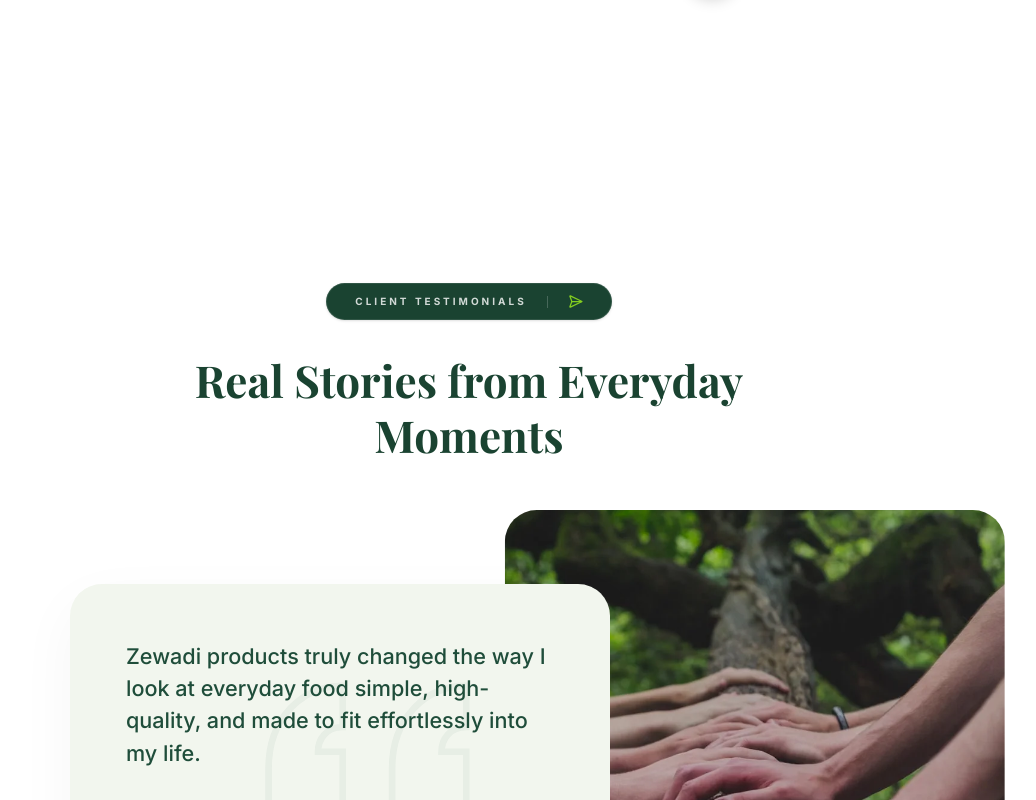
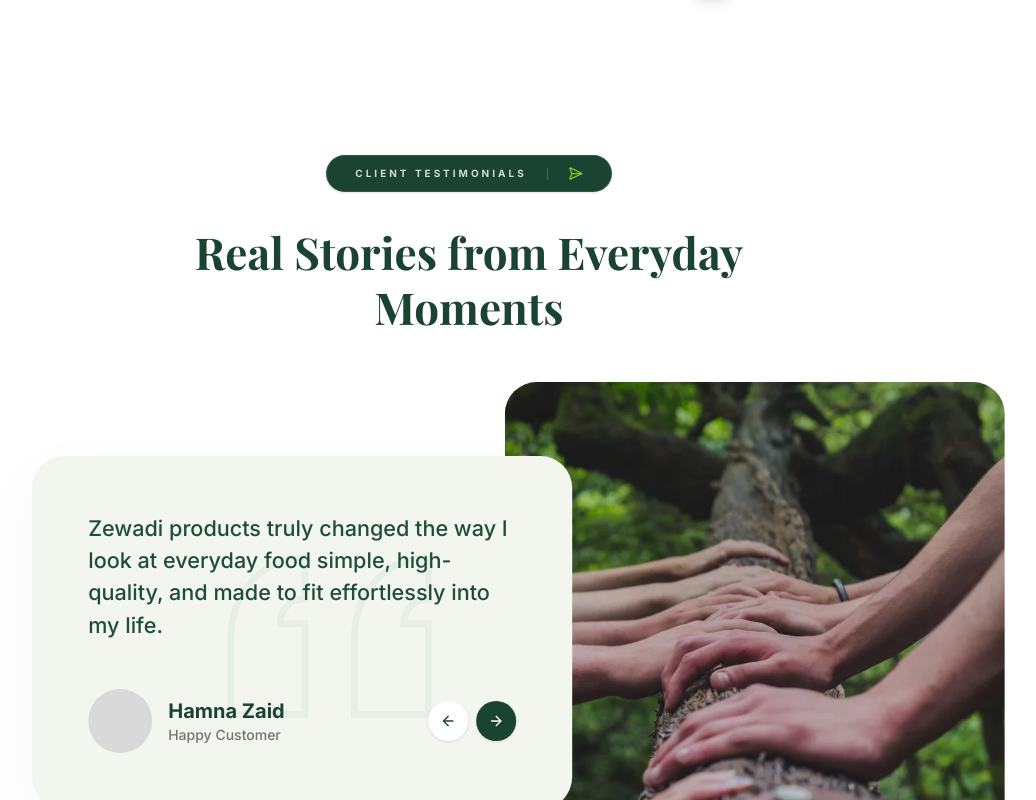
Before and after one commit to teambrandbook/new-zewadi, a Next.js app: page /about in a window 1280 px wide. Shown: the part 2600-3400 px from the top of the page, without its empty margins (171-1207 px from the left). Built offline with nearby package versions, Linux system fonts and the light colour scheme.

Commit message:
about us and faq page bug fixing

```diff
--- a/src/components/about-us/about.tsx
+++ b/src/components/about-us/about.tsx
@@ -276,8 +276,8 @@ export default function About() {
                 { clipPath: "inset(0% 100% 0% 0%)" },
                 {
                     clipPath: "inset(0% 0% 0% 0%)",
-                    duration: 1.2,
-                    stagger: 0.2,
+                    duration: 1.176,
+                    stagger: 0.196,
                     ease: "power3.out",
                     scrollTrigger: {
                         trigger: ".approach-steps-container",
@@ -289,18 +289,19 @@ export default function About() {
             const testimonialTl = gsap.timeline({
                 scrollTrigger: {
                     trigger: ".testimonial-section",
-                    start: "top 75%"
+                    start: "top 68%",
+                    once: true,
                 }
             });
 
             testimonialTl.fromTo(".testimonial-heading",
                 { opacity: 0, y: 30 },
-                { opacity: 1, y: 0, duration: 1, ease: "power3.out" }
+                { opacity: 1, y: 0, duration: 1.4, ease: "power2.out" }
             )
             .fromTo([".testimonial-card", ".testimonial-image"],
                 { opacity: 0, y: 40 },
-                { opacity: 1, y: 0, duration: 0.8, stagger: 0.15, ease: "power2.out" },
-                "-=0.6"
+                { opacity: 1, y: 0, duration: 1.2, stagger: 0.2, ease: "power2.out" },
+                "-=0.5"
             );
         }, containerRef);
 
@@ -473,7 +474,7 @@ export default function About() {
                             ))}
 
                             <Link
-                                href="/products"
+                                href="/community"
                                 className="group inline-flex items-center rounded-full bg-[#1f4d3a] pl-9 pr-0 py-0 text-[13px] font-bold uppercase tracking-[0.15em] text-white transition-colors duration-300 hover:bg-[#1a4331]"
                             >
                                 <span className="py-4">Learn More</span>
@@ -486,9 +487,9 @@ export default function About() {
                 </div>
             </section>
 
-            <section className="testimonial-section pb-12 pt-24 sm:pt-36 lg:pt-48 sm:pb-24 lg:pb-32">
+            <section className="testimonial-section pb-12 pt-12 sm:pt-16 lg:pt-20 sm:pb-24 lg:pb-32">
                 <div className="container mx-auto px-4 sm:px-6">
-                    <div className="flex justify-center mb-8 pt-10">
+                    <div className="flex justify-center mb-8 pt-4 sm:pt-6">
                         <div className="inline-flex items-center gap-5 rounded-full bg-[#1a4331] px-7 py-2.5 shadow-sm border border-white/10">
                             <p className="text-[10px] font-bold uppercase tracking-[0.3em] text-white/80">
                                 Client Testimonials
@@ -503,7 +504,7 @@ export default function About() {
                     </h2>
 
                     <div className="relative mx-auto mt-12 grid max-w-[1140px] gap-8 lg:min-h-[380px] lg:grid-cols-[minmax(0,1.1fr)_minmax(0,0.9fr)] lg:items-center lg:gap-0 lg:-translate-x-[3%]">
-                        <div className="testimonial-card relative z-20 overflow-hidden rounded-[32px] bg-[#f2f6ee] p-10 shadow-[0_20px_60px_rgba(0,0,0,0.04)] sm:p-14 min-[768px]:max-[1024px]:translate-x-[2%] lg:max-w-[540px] lg:translate-x-[38%]">
+                        <div className="testimonial-card relative z-20 -translate-x-[2%] overflow-hidden rounded-[32px] bg-[#f2f6ee] p-10 shadow-[0_20px_60px_rgba(0,0,0,0.04)] sm:p-14 min-[768px]:max-[1024px]:translate-x-0 lg:max-w-[540px] lg:translate-x-[31%]">
                             {/* Large Background Quote Marks - Centered */}
                             <div className="pointer-events-none absolute inset-0 flex items-center justify-center text-[#1f4d3a]/5 translate-x-12">
                                 <svg width="280" height="200" viewBox="0 0 340 240" fill="none" stroke="currentColor" strokeWidth="8" xmlns="http://www.w3.org/2000/svg">
--- a/src/components/faq/faq.tsx
+++ b/src/components/faq/faq.tsx
@@ -121,7 +121,7 @@ export default function Faq() {
     <div className="bg-white">
       <ContentSection title="FAQ" subtitle="Frequently Asked Concerns" />
 
-      <section className="pb-12 pt-8 sm:pb-16 sm:pt-12">
+      <section className="mt-14 pb-12 pt-14 sm:mt-16 sm:pb-16 sm:pt-16">
         <div className="container mx-auto px-4 sm:px-6">
           <div className="mx-auto grid max-w-[1040px] gap-3 lg:grid-cols-2 lg:gap-4">
             <div className="space-y-4">
```
